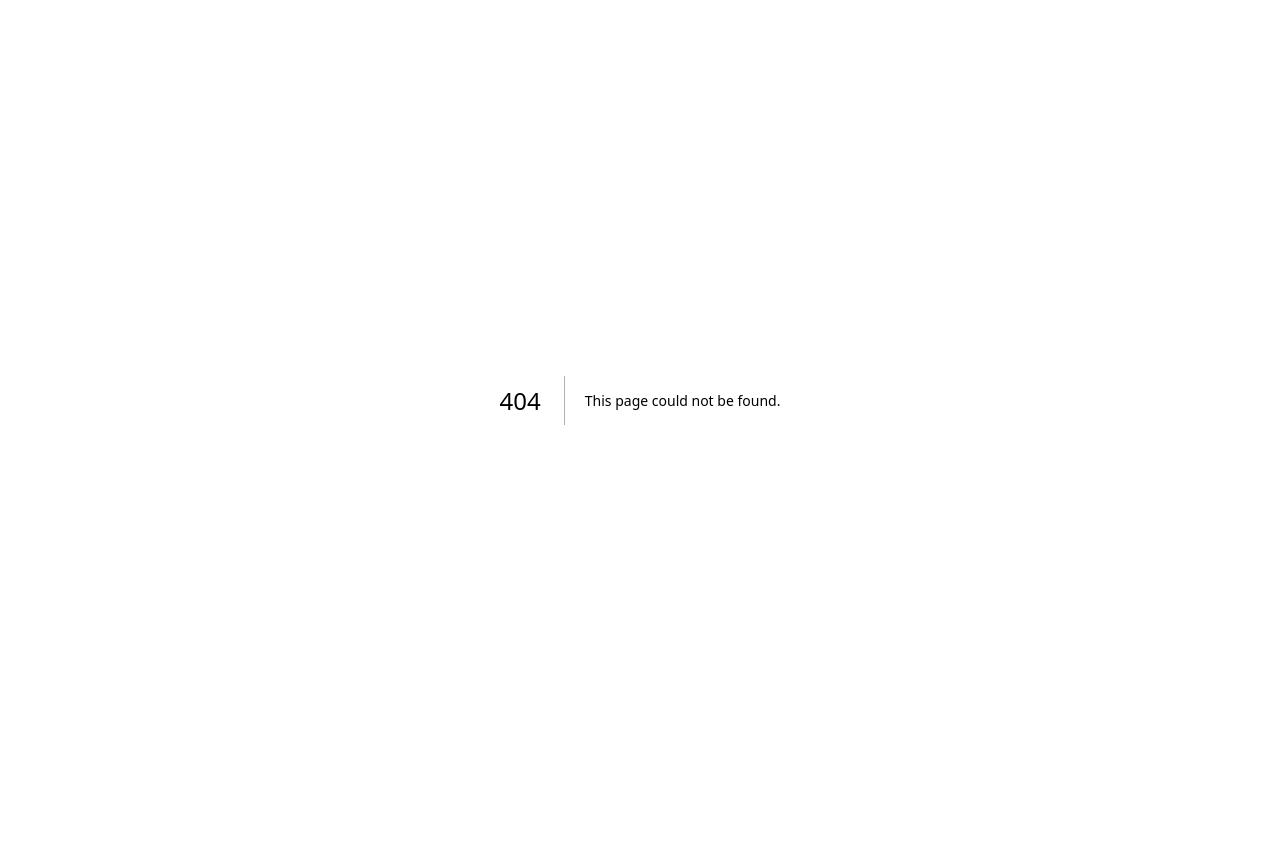
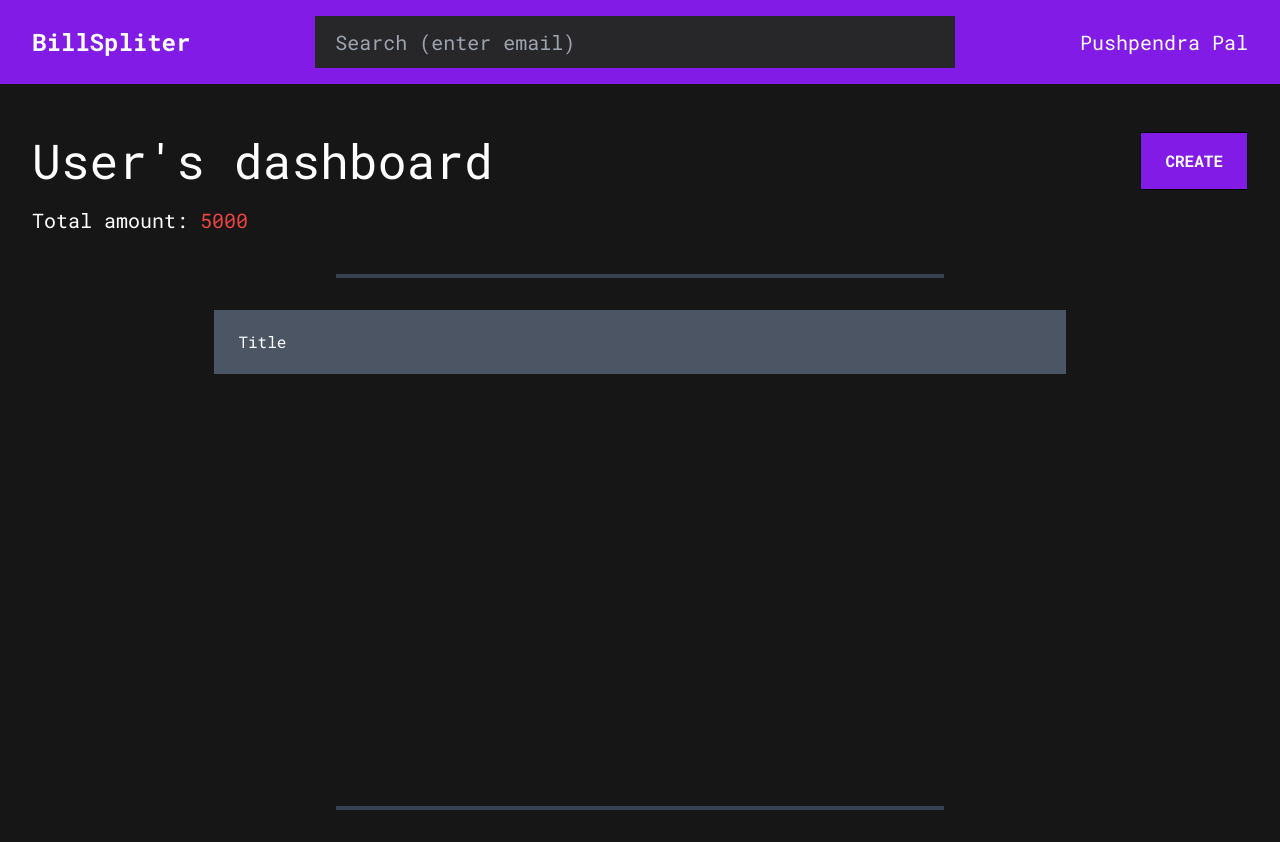
Before and after one commit to Pushpendra100/BillSplit, a Next.js app: page /dashboard/1 in a window 1280 px wide. Before the commit this address had no page. Before the commit the page ends 800 px from the top, so only its background shows below. Built offline with nearby package versions, Linux system fonts and the light colour scheme.

Commit message:
create dashboard page

```diff
--- /dev/null
+++ b/src/app/activity/[activityId]/page.tsx
@@ -0,0 +1,9 @@
+const ActivityPage = () => {
+    return (
+      <div>
+
+      </div>
+    )
+  }
+
+  export default ActivityPage
--- /dev/null
+++ b/src/app/dashboard/[userId]/page.tsx
@@ -0,0 +1,43 @@
+import { ActionButton } from "@/src/components";
+import Navbar from "@/src/components/Navbar";
+import Link from "next/link";
+import { FaRegStar } from "react-icons/fa";
+import { FaStar } from "react-icons/fa";
+
+const DashboardPage = () => {
+  return (
+    <main className="h-[100vh] flex flex-col">
+      <Navbar />
+      <section className="p-8 h-[100%] flex flex-col">
+        <div className="flex items-center justify-between my-4 ">
+          <h1 className="text-5xl ">User's dashboard</h1>
+          {/* <div className="cursor-pointer">
+            <FaRegStar size={35} className="text-muted hover:text-white" />
+            <FaStar size={35} />
+          </div> */}
+          <div className="cursor-pointer">
+          <ActionButton className="font-bold uppercase text-l"  >
+              <Link href={"/signup"} >Create</Link>
+            </ActionButton>
+          </div>
+        </div>
+        <div className="text-xl">
+          <span>
+            Total amount: <span className="text-red-500">5000</span>
+          </span>
+          {/* <span>You're all settled up!</span> */}
+        </div>
+        <div className=" border-y-2 border-gray-700  w-[50%] mx-auto mt-10 "></div>
+        <div className=" h-[66vh] flex py-8 flex-col gap-4 items-center overflow-y-scroll no-scrollbar scroll-smooth ">
+          <Link href={"#"} className="w-[70%] px-6 py-5 bg-gray-600 hover:bg-gray-700 " >
+            <h4>Title</h4>
+          </Link>
+
+        </div>
+        <div className=" border-y-2 border-gray-700  w-[50%] mx-auto "></div>
+      </section>
+    </main>
+  );
+};
+
+export default DashboardPage;
--- a/src/app/globals.css
+++ b/src/app/globals.css
@@ -16,3 +16,15 @@
         @apply bg-background text-foreground
     }
 }
+
+@layer utilities {
+    /* Hide scrollbar for Chrome, Safari and Opera */
+    .no-scrollbar::-webkit-scrollbar {
+        display: none;
+    }
+   /* Hide scrollbar for IE, Edge and Firefox */
+    .no-scrollbar {
+        -ms-overflow-style: none;  /* IE and Edge */
+        scrollbar-width: none;  /* Firefox */
+  }
+}
--- /dev/null
+++ b/src/components/Navbar.tsx
@@ -0,0 +1,16 @@
+import Link from 'next/link'
+import Searchbar from './Searchbar'
+
+const Navbar = () => {
+  return (
+    <nav className='w-[100vw] bg-highlighter p-8 py-4 text-xl flex justify-between items-center ' >
+      <h2 className="text-2xl font-bold" > <Link href={"/"} className='focus:outline-none' >BillSpliter</Link> </h2>
+      <Searchbar />
+      <div>
+        <span>Pushpendra Pal</span>
+      </div>
+    </nav>
+  )
+}
+
+export default Navbar
--- /dev/null
+++ b/src/components/Searchbar.tsx
@@ -0,0 +1,21 @@
+"use client";
+
+import React, { useState } from "react";
+
+const Searchbar = () => {
+  const [searchQuery, setSearchQuery] = useState("");
+
+  return (
+    <div>
+      <input
+        value={searchQuery}
+        onChange={(e) => setSearchQuery(e.target.value)}
+        className="px-5 py-1 w-[50vw] sm:py-3 flex-1 text-zinc-200 bg-zinc-800 focus:bg-black  focus:outline-none "
+        type="text"
+        placeholder="Search (enter email)"
+      />
+    </div>
+  );
+};
+
+export default Searchbar;
--- /dev/null
+++ b/src/components/Sidebar.tsx
@@ -0,0 +1,19 @@
+import { ComponentProps } from "react"
+
+const Sidebar = ({children}: ComponentProps<'aside'>) => {
+  return (
+    <aside className="h-screen" >
+        <div className="h-full flex flex-col bg-white border-r shadow-sm" >
+            <div className="p-4 pb-2 flex justify-between items-center" >
+                <button className="p-1.5 rounded-lg bg-gray-50 hover:bg-gray-100" >hi</button>
+            </div>
+            <ul className="flex-1 px-3" >
+                {children}
+            </ul>
+        </div>
+
+    </aside>
+  )
+}
+
+export default Sidebar
```
Also changed, not shown: public/profile_pic.jpg (added).
